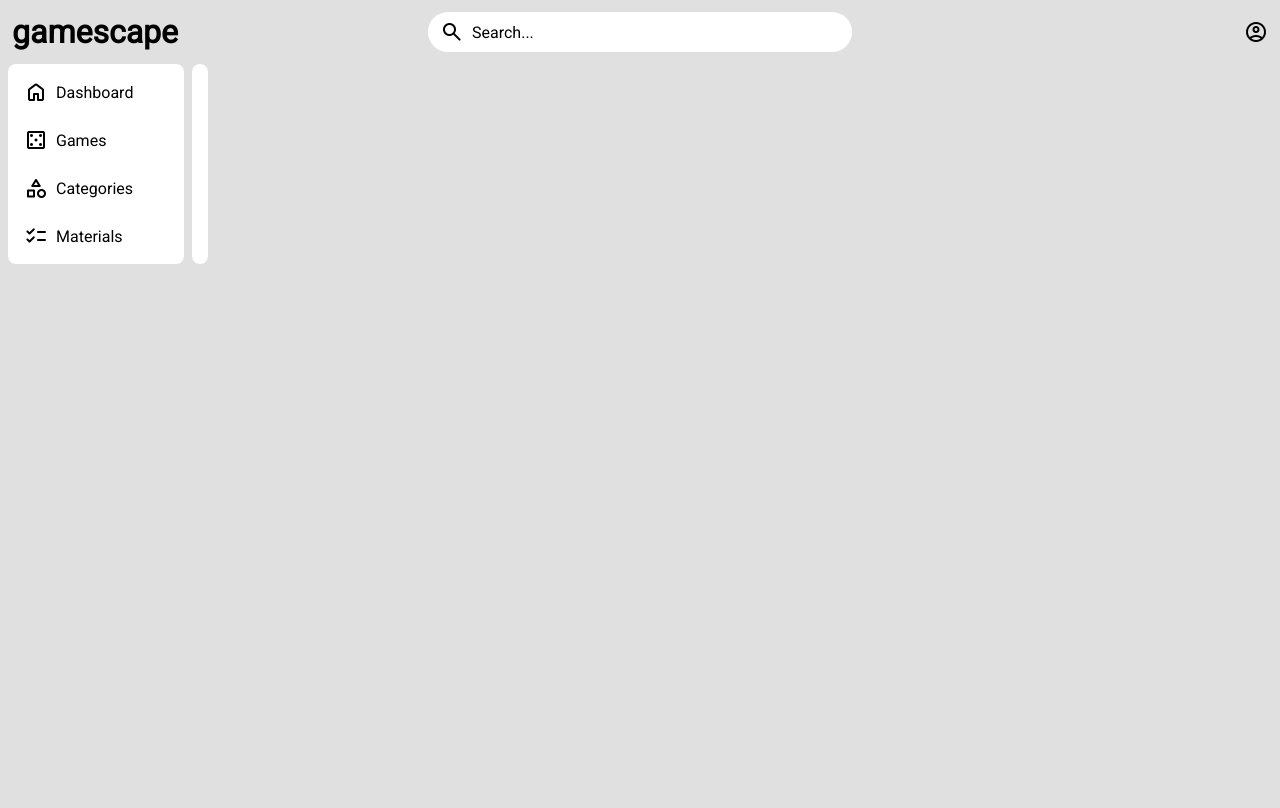
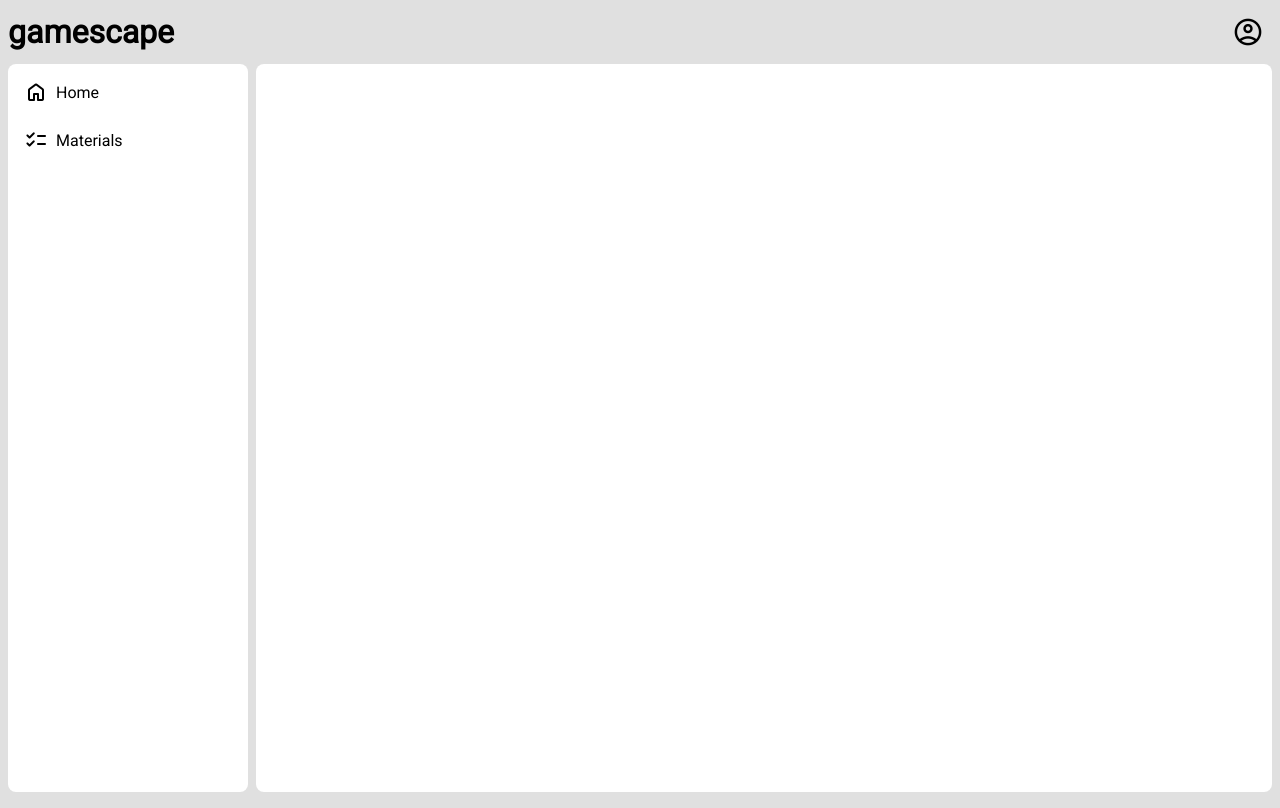
Before and after one commit to niklnick/gamescape-frontend, an Angular app: page / in a window 1280 px wide. Built offline with nearby package versions, Linux system fonts and the light colour scheme.

Commit message:
refactor layout to grid

```diff
--- a/src/app/app.component.html
+++ b/src/app/app.component.html
@@ -1,44 +1,22 @@
 <header>
-    <div class="flex-container title-container">
-        <h1>gamescape</h1>
-    </div>
+    <h1>gamescape</h1>
 
-    <div class="flex-container search-container">
-        <div class="search-bar">
-            <span class="material-symbols-rounded">search</span>
-            <span>Search...</span>
-        </div>
-    </div>
+    <div id="search-container"></div>
 
-    <div class="flex-container account-container">
-        <span class="material-symbols-rounded">account_circle</span>
+    <div id="account-container">
+        <span class="material-symbols-rounded" id="account-icon">account_circle</span>
     </div>
 </header>
 
+<nav>
+    @for (tab of tabs; track $index) {
+    <div class="tab-container" [routerLink]="tab.route">
+        <span class="material-symbols-rounded">{{ tab.iconName }}</span>
+        <span>{{ tab.title }}</span>
+    </div>
+    }
+</nav>
+
 <main>
-    <nav>
-        <p routerLink="">
-            <span class="material-symbols-rounded">home</span>
-            <span>Dashboard</span>
-        </p>
-
-        <p routerLink="">
-            <span class="material-symbols-rounded">casino</span>
-            <span>Games</span>
-        </p>
-
-        <p routerLink="">
-            <span class="material-symbols-rounded">category</span>
-            <span>Categories</span>
-        </p>
-
-        <p routerLink="/materials">
-            <span class="material-symbols-rounded">checklist</span>
-            <span>Materials</span>
-        </p>
-    </nav>
-
-    <article>
-        <router-outlet />
-    </article>
+    <router-outlet />
 </main>
--- a/src/app/app.component.scss
+++ b/src/app/app.component.scss
@@ -1,68 +1,66 @@
-header {
-    display: flex;
-    gap: .5em;
-    margin: .5em;
+$spacing: 8px;
 
-    .flex-container {
+:host {
+    display: grid;
+    gap: $spacing;
+    grid-template-columns: 240px auto;
+    grid-template-rows: 48px auto;
+    height: calc(100% - 2 * $spacing);
+    padding: $spacing;
+
+    header {
         align-items: center;
-        display: flex;
-        padding: .25em;
-        width: 100%;
+        display: grid;
+        grid-column: span 2;
+        grid-template-columns: 25% auto 25%;
 
-        &.search-container {
+        #account-container {
+            text-align: right;
 
-            .search-bar {
-                align-items: center;
-                background: white;
-                border-radius: 2em;
-                display: flex;
-                gap: .5em;
-                padding: .5em .75em;
-                width: 25em;
+            #account-icon {
+                border-radius: 24px;
+                cursor: pointer;
+                font-size: 32px;
+                padding: $spacing;
+
+                &:hover {
+                    background: hsl(0, 0, 82%);
+                }
+
+                &:active {
+                    background: hsl(0, 0, 76%);
+                }
             }
         }
+    }
 
-        &.account-container {
-            justify-content: end;
-        }
+    nav,
+    main {
+        background: white;
+        border-radius: $spacing;
+        padding: $spacing;
     }
-}
-
-main {
-    display: flex;
-    gap: .5em;
-    margin: .5em;
 
     nav {
-        background: white;
-        border-radius: .5em;
         display: flex;
         flex-direction: column;
-        gap: .5em;
-        padding: .5em;
-        width: 10em;
+        gap: $spacing;
 
-        p {
+        .tab-container {
             align-items: center;
-            border-radius: .5em;
+            border-radius: $spacing / 2;
             cursor: pointer;
             display: flex;
-            gap: .5em;
-            padding: .5em;
+            gap: $spacing;
+            padding: $spacing;
 
             &:hover {
                 background: hsl(0, 0%, 94%);
             }
 
             &:active {
-                background: hsl(0, 0, 88%);
+                background: hsl(0, 0%, 88%);
             }
         }
     }
-
-    article {
-        background: white;
-        border-radius: .5em;
-        padding: .5em;
-    }
 }
--- a/src/app/app.component.ts
+++ b/src/app/app.component.ts
@@ -1,5 +1,11 @@
 import { Component } from '@angular/core';
 import { RouterModule } from '@angular/router';
+
+interface Tab {
+  readonly title: string;
+  readonly iconName: string;
+  readonly route: string;
+}
 
 @Component({
   selector: 'app-root',
@@ -8,4 +14,17 @@ import { RouterModule } from '@angular/router';
   templateUrl: './app.component.html',
   styleUrl: './app.component.scss'
 })
-export class AppComponent { }
+export class AppComponent {
+  readonly tabs: Tab[] = [
+    {
+      title: 'Home',
+      iconName: 'home',
+      route: ''
+    },
+    {
+      title: 'Materials',
+      iconName: 'checklist',
+      route: 'materials'
+    }
+  ];
+}
```
